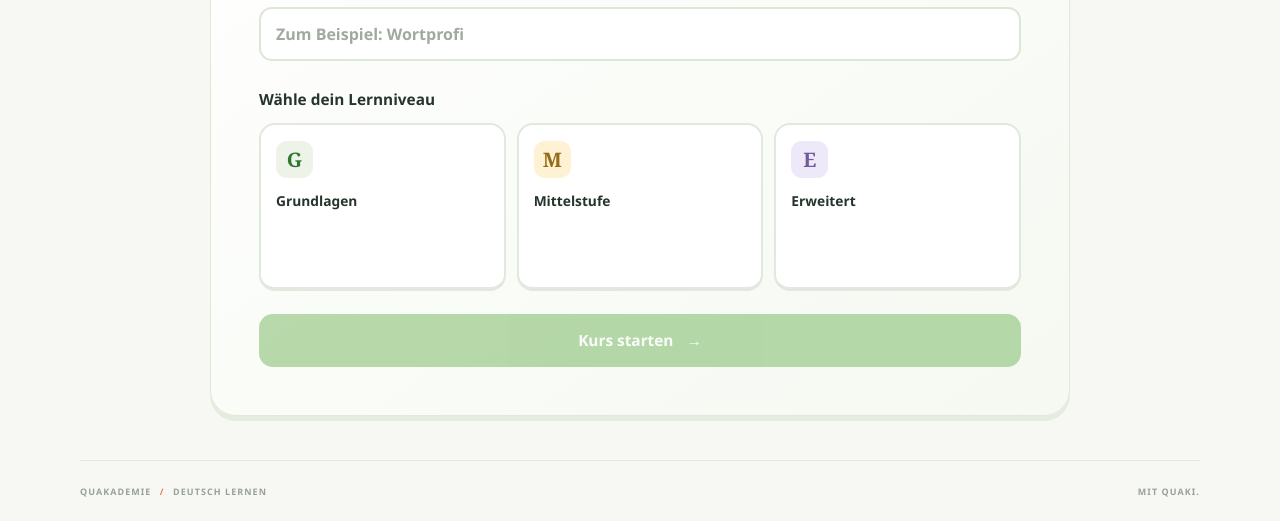
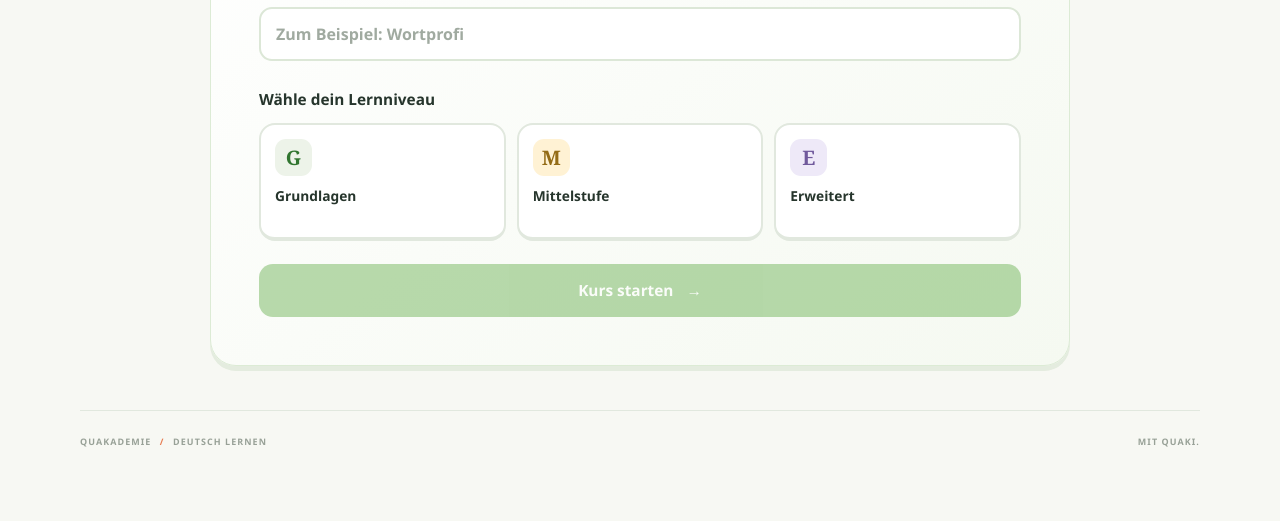
Before and after one commit to MatviiGIT/Deutsch-Challenge, a plain HTML site: page index.html in a window 1280 px wide. Shown: the part 301-822 px from the top of the page. After the commit the page ends 800 px from the top, so only its background shows below. Drawn offline with Linux system fonts and the light colour scheme.

Commit message:
Compact the learning-level selection cards

```diff
--- a/style.css
+++ b/style.css
@@ -520,7 +520,8 @@ body{font-size:var(--font-body);line-height:1.5}
 .track-option,.primary-button,.secondary-button,.text-button{
   font-size:var(--font-body);
 }
-.track-name{font-weight:900}
+.track-option{min-height:118px;padding:14px}
+.track-name{margin-top:10px;font-weight:900}
 .welcome-copy h1,.profile-heading h1,.lesson-card h1,
 .result-header h1{font-size:var(--font-display);line-height:1.05}
 .welcome-copy>p,.profile-heading>p,.lesson-lead,
```
